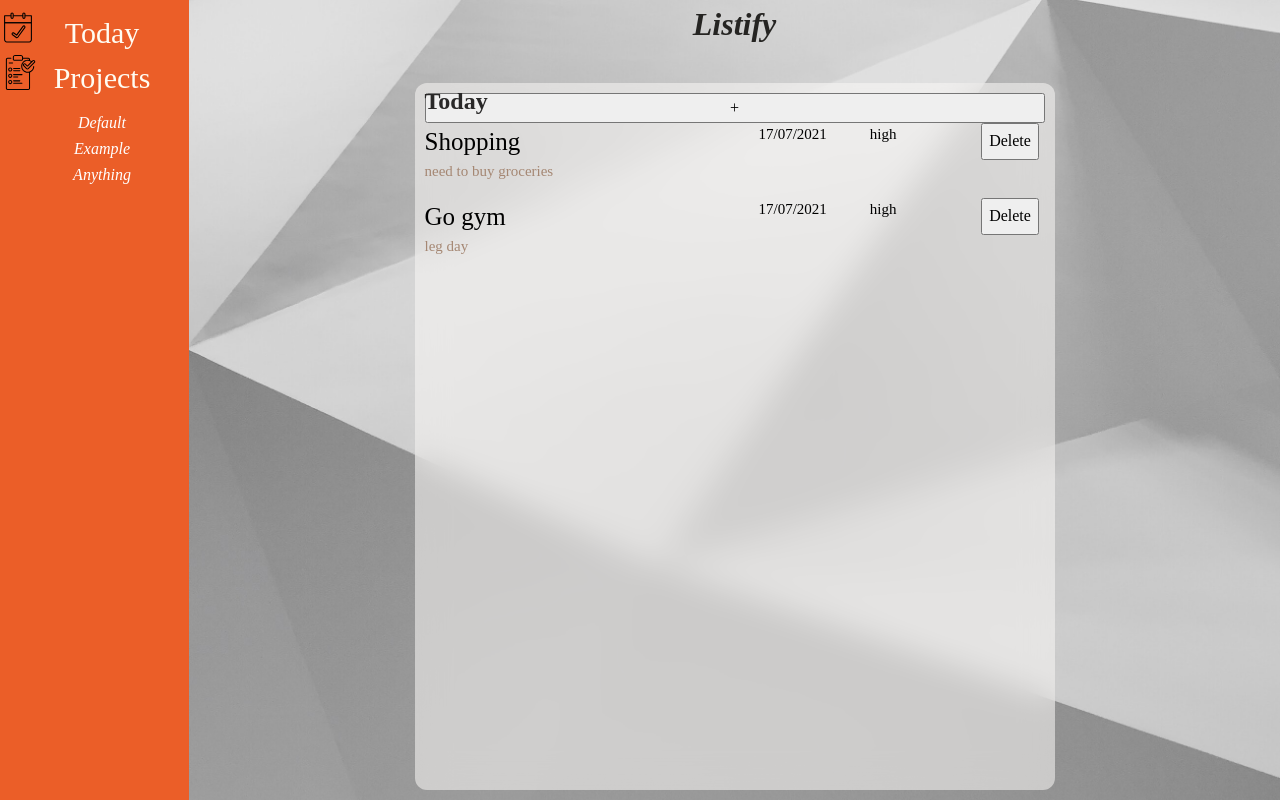
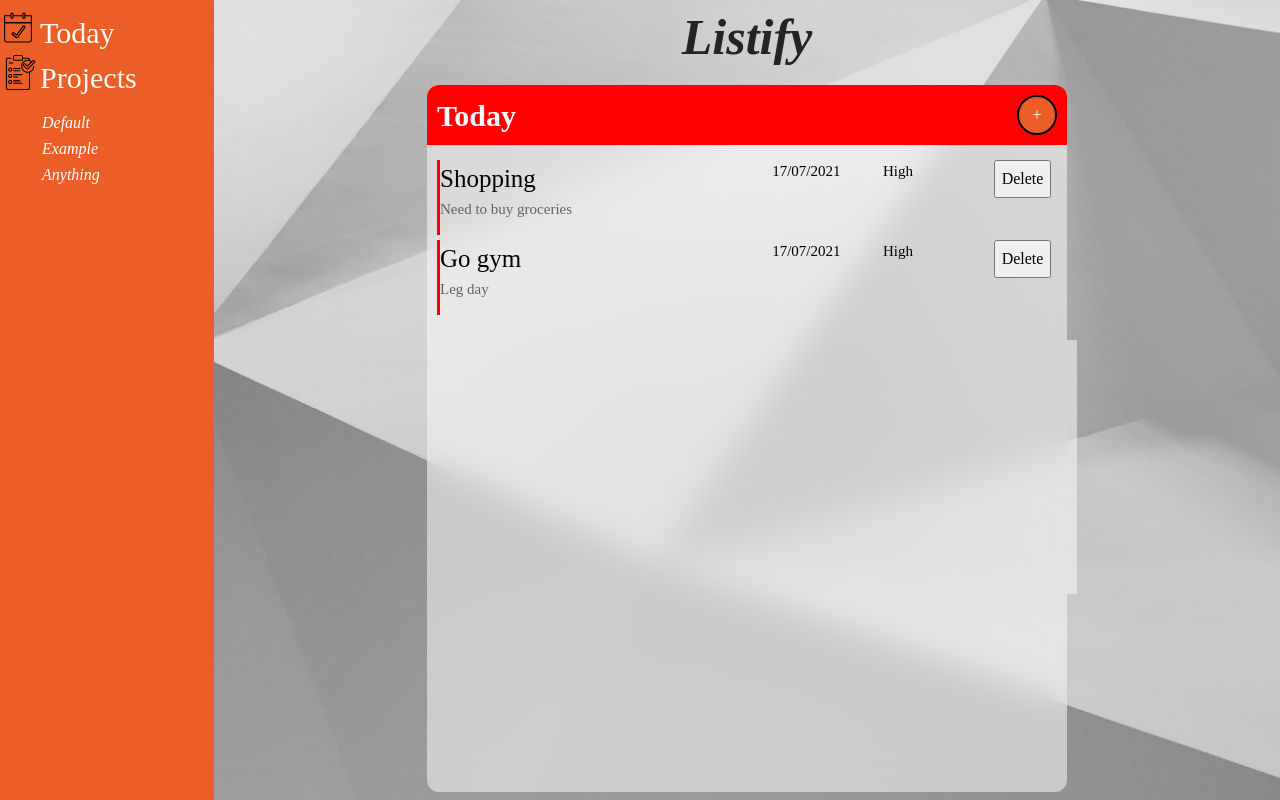
Before and after one commit to hmoh24/todo, a website built with webpack: page dist/index.html in a window 1280 px wide. Built offline with nearby package versions, Linux system fonts and the light colour scheme.

Commit message:
Add files via upload

```diff
--- a/dist/index.html
+++ b/dist/index.html
@@ -21,18 +21,18 @@
       <button id='deleteForm'>X</button>
       <h2>Add To Your List</h2>
       <form id='form'>
-          <label for='title'>Title:</label>
-          <input type='title' id='title' name='title' required>
+          <label for='title'>Title:</label><br>
+          <input type='title' id='title' name='title' required><br>
 
-          <label for='description'>Description:</label>
-          <input type='description' id='description' name='description' required>
+          <label for='description'>Description:</label><br>
+          <input type='description' id='description' name='description' required><br>
 
-          <label for='projectOptions'>Project:</label>
+          <label for='projectOptions'>Project:</label><br>
           <select name='projects' id='projectOptions' required>
-          </select>
+          </select><br>
 
-          <label for='date'>Date:</label>
-          <input type='date' id='date' name='date' required>
+          <label for='date'>Date:</label><br>
+          <input type='date' id='date' name='date' required><br>
 
           <label id='priorityCheckbox'>Priority:</label>
           <label for='high'>
@@ -48,7 +48,7 @@
           <label for='low'>
             Low
             <input type='radio' id='low' name ='priority' value='low'>
-        </label>
+          </label><br>
 
           <input type='submit' id='formSubmit' type='button'></input>
       </form>
--- a/dist/main.css
+++ b/dist/main.css
@@ -99,6 +99,7 @@ h1 {
     grid-column: 2/3;
     justify-self: center;
     font-style: italic;
+    font-size: 50px;
 }
 
 #sideBar {
@@ -136,11 +137,13 @@ h1 {
   height: auto;
   width: 50vw;
   background-color: transparent;
+  margin-top: 60px;
 }
 #formHolder {
     height: 300px;
-    width: 300px;
-    background-color: white ;
+    width: 600px;
+    /* background-color: #eb5e28; */
+    background:linear-gradient(#eb5e28, rgba(255,139,0,1) 100%);
     visibility: visible;
     box-shadow: 0px 0px 10px rgb(177, 175, 175);
     padding: 15px;
@@ -154,20 +157,29 @@ h1 {
     z-index: 99;
 }
 
+#deleteForm {
+  position:absolute;
+  right: 5px;
+  top: 5px;
+}
+
 #titleHolder {
-  background: transparent;
-  border: blue;
+  background: red;
   width: inherit;
   border-top-left-radius: 12px;
   border-top-right-radius: 12px;
   top: 0;
   position: absolute;
   left: 0;
-  height: auto;
+  height: 60px;
   padding-left: 10px;
+  display: flex;
+  align-items: center;
 }
+
 h2 {
-    color: rgb(41, 40, 40)
+    color: rgb(255, 255, 255);
+    font-size: 30px;
 }
 
 .buttonLinks {
@@ -178,7 +190,8 @@ h2 {
     font-size: 30px;
     padding: 0px;
     border: none;
-    margin-left: 15px;
+    margin-left: 40px;
+    display:flex;
 };
 
 .buttonLinks:hover {
@@ -200,7 +213,12 @@ h2 {
     background-color: transparent;
     grid-template-rows: 1fr 1fr;
     grid-template-columns: 6fr 2fr 2fr 1fr;
+    margin-top: 5px;
+    border-left: 3px red solid;
+}
 
+p::first-letter {
+  text-transform:capitalize;
 }
 
 .titleP {
@@ -212,7 +230,7 @@ h2 {
 
 .descP {
     font-size: 15px;
-    color: rgb(165, 135, 115);
+    color: rgb(99, 98, 98);
     grid-row: 2/3;
     grid-column: 1/2;
 }
@@ -279,7 +297,8 @@ h2 {
   border: none;
   color: white;
   font-style: italic;
-  margin-left: 15px;
+  margin-left: 36px;
+  display:flex;
 }
 
 #sideBar button:nth-of-type(3){
@@ -304,3 +323,19 @@ h2 {
 #todayIcon {
   width: 30px;
 }
+
+#addToListBtn {
+  position: absolute;
+  right: 10px;
+  top : 10px;
+  border-radius: 100%;
+  height: 40px;
+  width: 40px;
+  color: white;
+  background-color: #eb5e28;
+  border-style: solid;
+}
+
+#addToListBtn:hover {
+  background-color: #e99878;
+}
```
Also changed, not shown: dist/main.js.
